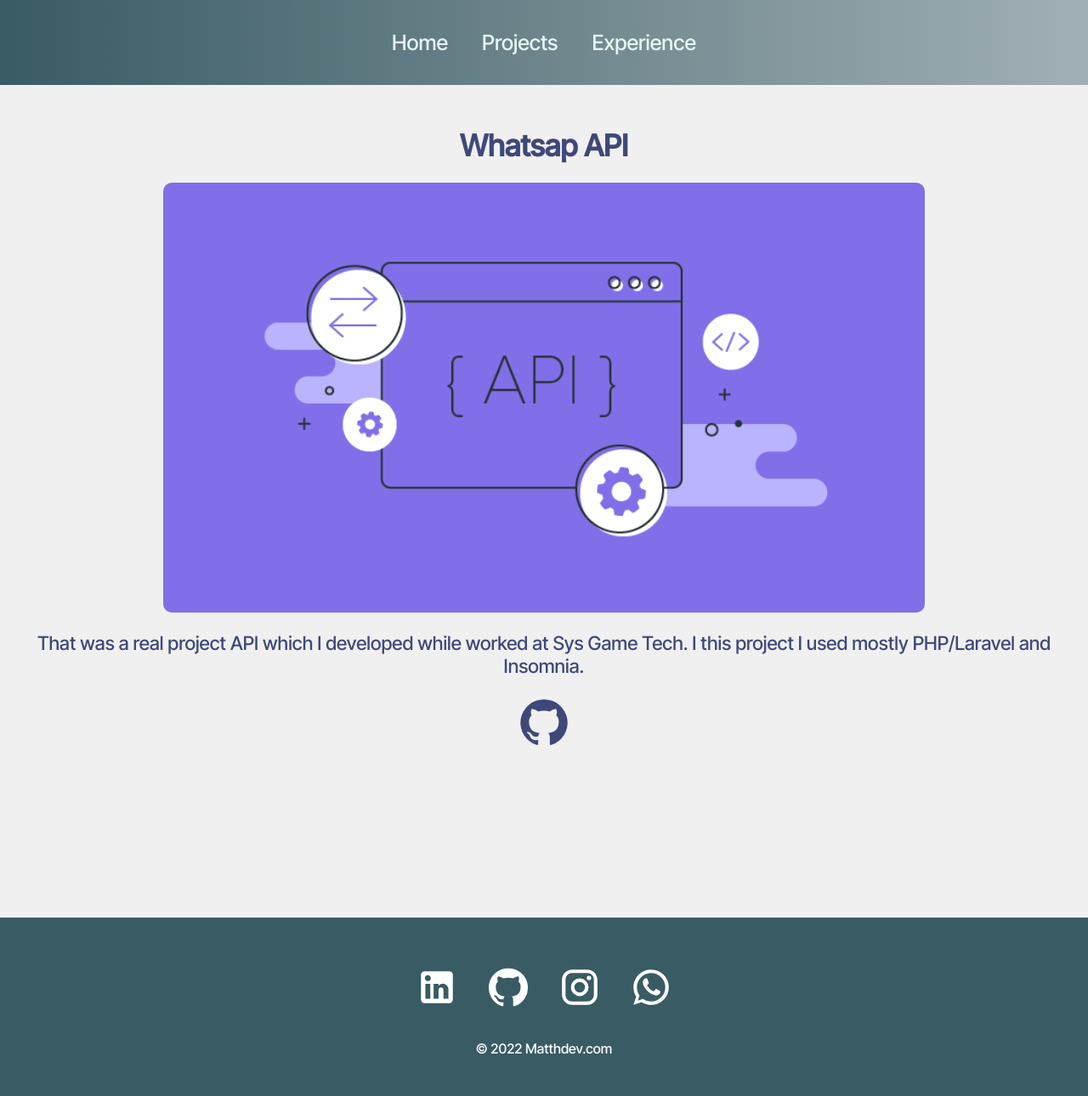
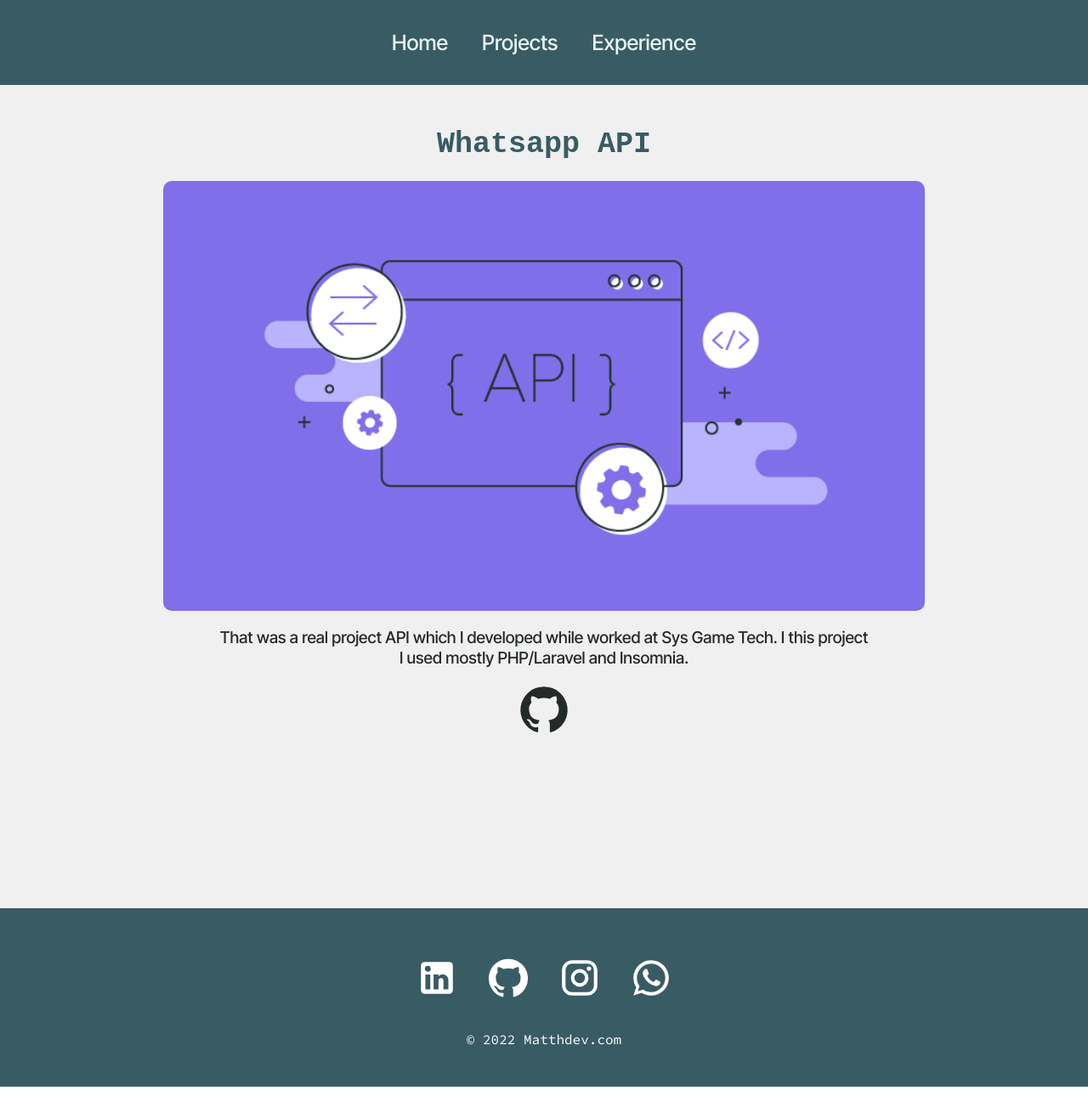
Before and after one commit to mthalima/personal-portfolio, a React (Create React App) app: page /projects/1 in a window 1280 px wide. Shown: the whole page at 85% size. Built offline with nearby package versions, Linux system fonts and the light colour scheme.

Commit message:
quase completo

```diff
--- a/src/Styles/Footer.css
+++ b/src/Styles/Footer.css
@@ -19,6 +19,7 @@
 
   .footer p {
     color: white;
+    font-family: 'Source Code Pro', monospace;
   }
 
   @media only screen and (max-width: 600px) {
--- a/src/Styles/Home.css
+++ b/src/Styles/Home.css
@@ -18,7 +18,9 @@
     text-align: center;
     color: #f0f0f0;
     background: rgb(57,91,100);
-    background: linear-gradient(90deg, rgba(57,91,100,1) 0%, rgba(57, 91, 100, 0.432) 100%);
+    background-image:linear-gradient(to left, rgba(57, 91, 100, 0.699), rgba(57, 91, 100, 1)) ,url("../assets/Person-Coding-On-Computer.jpg");
+    background-repeat: no-repeat;
+    background-size: cover;
   }
 
   .meunome{
@@ -29,7 +31,7 @@
     width: 100%;
     font-family: 'Source Code Pro', monospace;
     font-size: 75px;
-    color: #A5C9CA;
+    color: #cae5e6;
     height: 50px;
     text-align: left;
     margin-right: 70vh;
--- a/src/Styles/Navbar.css
+++ b/src/Styles/Navbar.css
@@ -4,7 +4,7 @@
     width: 100%;
     height: 100px;
     background: rgb(57,91,100);
-    background: linear-gradient(90deg, rgba(57,91,100,1) 0%, rgba(57, 91, 100, 0.432) 100%);
+
   }
 
   .links {
--- a/src/Styles/ProjectInfo.css
+++ b/src/Styles/ProjectInfo.css
@@ -9,8 +9,9 @@
 
   .project h1 {
     margin-top: 50px;
-    color: #3e497a;
+    color: #395B64;
     font-size: 35px;
+    font-family: 'Courier New', Courier, monospace;
   }
   .project img {
     width: calc(100vw - 30%);
@@ -18,11 +19,12 @@
   }
 
   .project p {
-    font-size: 1.4rem;
-    color: #3e497a;
+    width: 60vw;
+    font-size: 1.2rem;
+    color: #242929;
   }
 
   .project svg {
     font-size: 60px;
-    color: #3e497a;
+    color: #242929;
   }
--- a/src/components/Footer.jsx
+++ b/src/components/Footer.jsx
@@ -9,10 +9,18 @@
   return (
     <div className='footer'>
       <div className='socialMedia'>
-        <LinkedInIcon />
-        <GitHubIcon />
-        <InstagramIcon />
+        <a href={"https://linkedin.com/in/matheus-almeida-lima-8629b81b2"} target="_blank" rel="noopener noreferrer">
+          <LinkedInIcon />
+        </a>
+        <a href={"https://github.com/mthalima"} target="_blank" rel="noopener noreferrer">
+          <GitHubIcon />
+        </a>
+        <a href="https://www.instagram.com/math.lma/" target="_blank" rel="noopener noreferrer">
+          <InstagramIcon />
+        </a>
+        <a  href={"http://wa.me/+5575992549425"} target="_blank" rel="noopener noreferrer">
         <WhatsAppIcon />
+        </a>
       </div>
       <p> &copy; 2022 Matthdev.com </p>
     </div>
--- a/src/helper/ProjectsList.js
+++ b/src/helper/ProjectsList.js
@@ -9,24 +9,28 @@
     {
         name: "Food App",
         image: foodAppImg,
-        about: "This was a project that I developed along a complete ReactJS course. The course teach me the basics of Hooks, Redux, NextJS and routes."
+        about: "This was a project that I developed along a ReactJS course. The course teach me the basics of Hooks, Redux, NextJS and routes.",
+        repository: "https://github.com/mthalima/simple-food-app"
     },
 
     {
-        name: "Whatsap API",
+        name: "Whatsapp API",
         image: apiWhats,
-        about: "That was a real project API which I developed while worked at Sys Game Tech. I this project I used mostly PHP/Laravel and Insomnia."
+        about: "That was a real project API which I developed while worked at Sys Game Tech. I this project I used mostly PHP/Laravel and Insomnia.",
+        repository: "https://github.com/editoSilva/apiWhats"
     },
 
     {
         name: "File Converter",
         image: fileConverter,
-        about: "This file converter was a project i decided to do when i saw the company problems dealing with xml files. I used Node to work with the file system."
+        about: "This file converter was a project I decided to do when I saw the company problems dealing with xml files. I used Node to work with the file system.",
+        repository: "https://github.com/mthalima/file-converter"
     },
 
     {
         name: "Dashboard",
         image: dashboard,
-        about: "This is a study project that I used to learn more about a Syncfusion UI components."
+        about: "This is a study project that I used to learn more about a Syncfusion UI components.",
+        repository: "https://github.com/mthalima/dashboard"
     }
 ];
--- a/src/pages/Home.jsx
+++ b/src/pages/Home.jsx
@@ -28,7 +28,7 @@
 
           <li className='item'>
             <h2>Back-end</h2>
-            <span>Laravel, Mysql, NodeJS ExpressJS</span>
+            <span>Laravel, Mysql, NodeJS, ExpressJS</span>
           </li>
 
           <li className='item'>
--- a/src/pages/ProjectInfo.jsx
+++ b/src/pages/ProjectInfo.jsx
@@ -10,11 +10,13 @@
     return(
         <div className='project'>
             <h1>{project.name}</h1>
-            <img src={project.image}></img>
+            <img src={project.image} alt="Project Image"></img>
             <p>
                 {project.about}
             </p>
-            <GitHubIcon/>
+            <a href={project.repository} target="_blank" rel="noopener noreferrer">
+                <GitHubIcon/>
+            </a>
         </div>
     );
 }
```
Also changed, not shown: src/assets/IMG_2129.jpeg (added), src/assets/Person-Coding-On-Computer.jpg (added).
